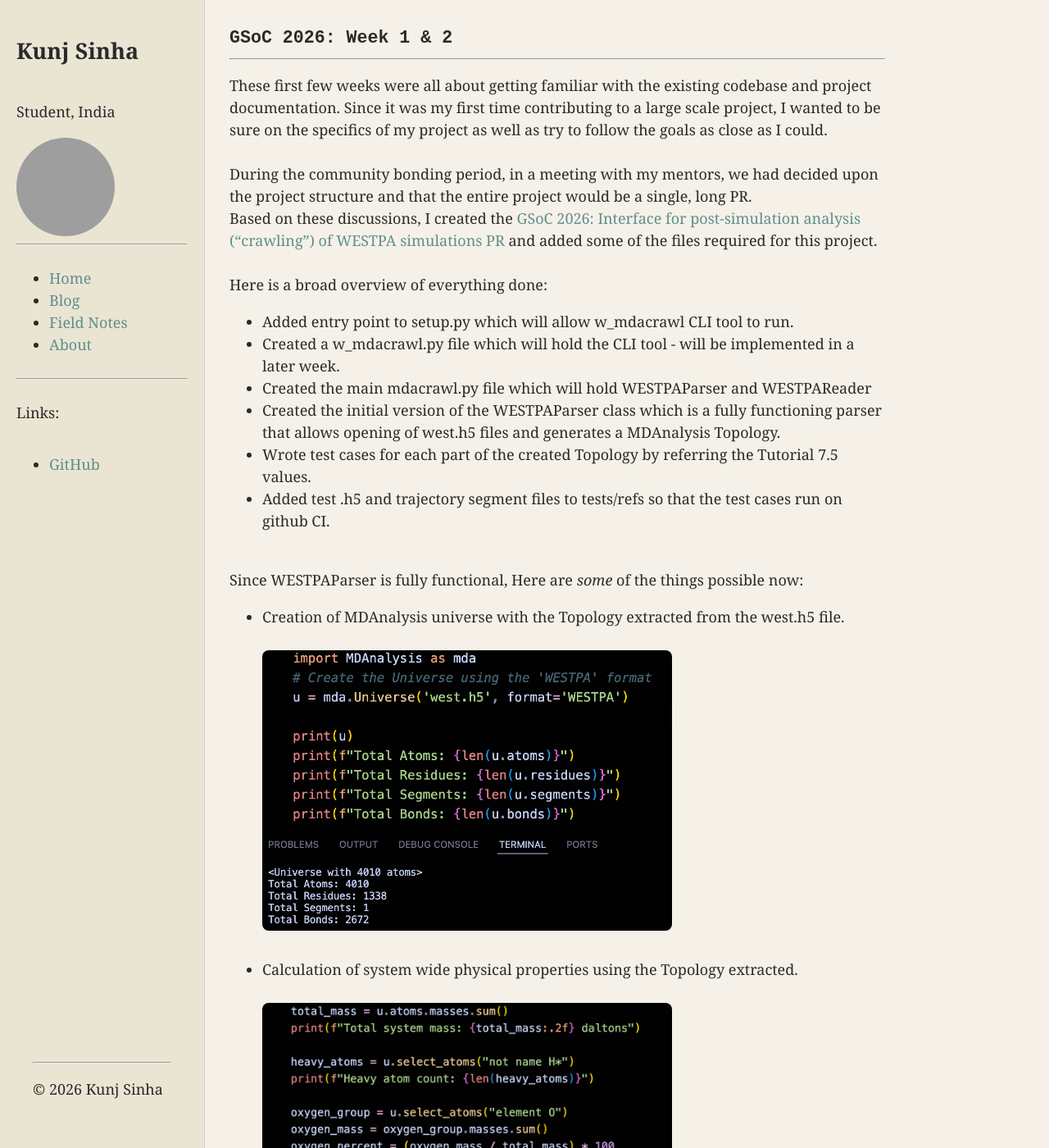
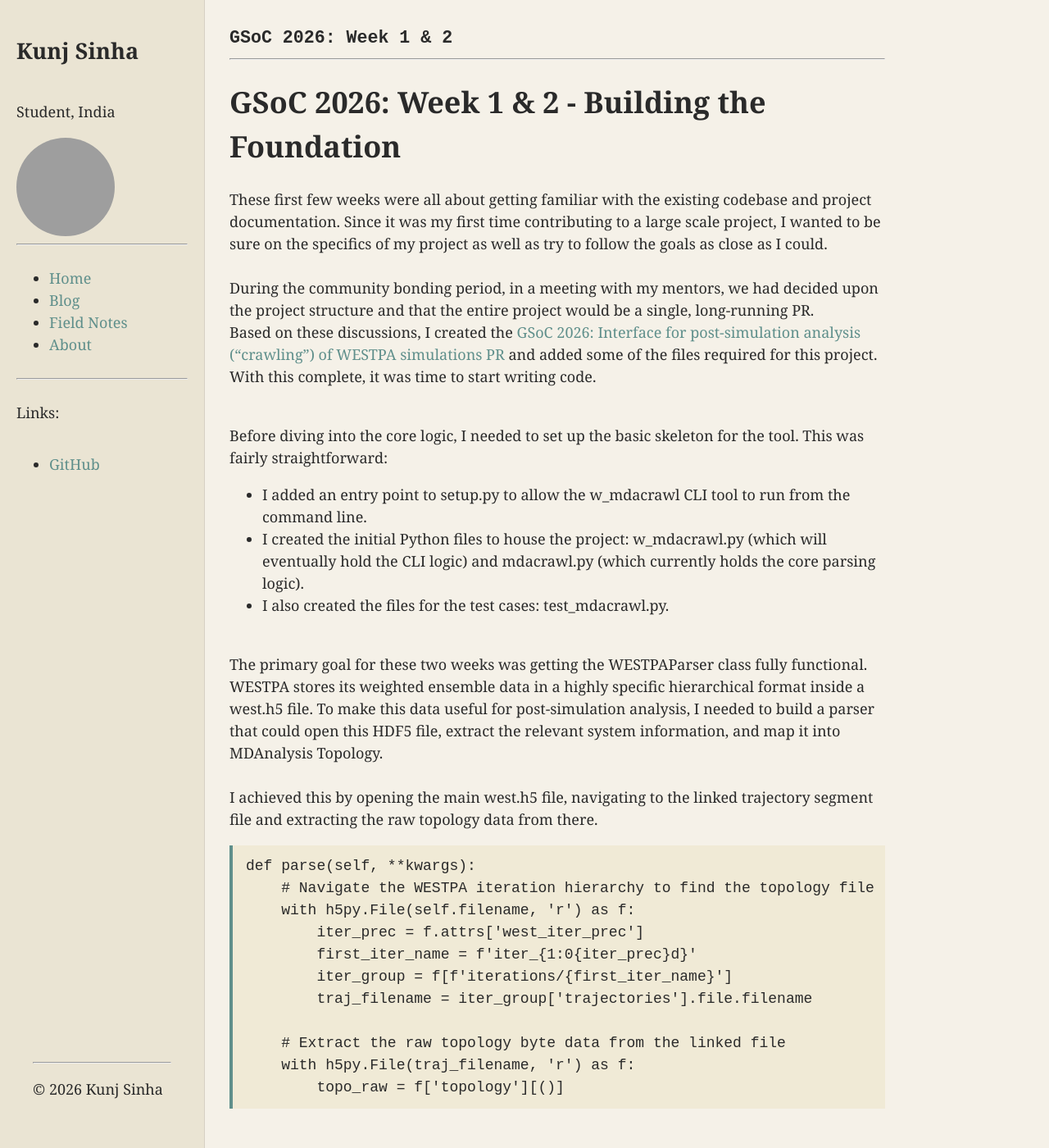
Before and after one commit to kunjsinha/kunjsinha.github.io, a Jekyll site: the page built from _posts/2026-06-15-GSoC-1-2.md, in a window 1280 px wide and 1400 px high. Shown: the whole window at 82% size. Built offline with Jekyll 4.4.1, drawn with Linux system fonts in a browser that asks for light colours; some of the changed text lies outside the part shown; grey boxes are pictures that could not be loaded.

Commit message:
Polishing

````diff
--- a/_posts/2026-06-15-GSoC-1-2.md
+++ b/_posts/2026-06-15-GSoC-1-2.md
@@ -4,18 +4,121 @@
 date: 2026-06-15
 ---
 
+# GSoC 2026: Week 1 & 2 - Building the Foundation
 These first few weeks were all about getting familiar with the existing codebase and project documentation.
 Since it was my first time contributing to a large scale project, I wanted to be sure on the
 specifics of my project as well as try to follow the goals as close as I could.
 <br>
 <br>
 During the community bonding period, in a meeting with my mentors, we had decided upon the project
-structure and that the entire project would be a single, long PR.<br>
+structure and that the entire project would be a single, long-running PR.<br>
 Based on these discussions, I created the [GSoC 2026: Interface for post-simulation analysis (“crawling”) of WESTPA simulations PR](https://github.com/westpa/westpa/pull/594)
-and added some of the files required for this project.
+and added some of the files required for this project. With this complete, it was time to start writing code.
 <br>
 <br>
-Here is a broad overview of everything done:
+
+Before diving into the core logic, I needed to set up the basic skeleton for the tool. This was fairly straightforward:
+- I added an entry point to setup.py to allow the w_mdacrawl CLI tool to run from the command line.
+- I created the initial Python files to house the project: w_mdacrawl.py (which will eventually hold the CLI logic) and mdacrawl.py (which currently holds the core parsing logic).
+- I also created the files for the test cases: test_mdacrawl.py.
+<br>
+<br>
+
+The primary goal for these two weeks was getting the WESTPAParser class fully functional.<br>
+WESTPA stores its weighted ensemble data in a highly specific hierarchical format inside a west.h5 file. To make this data useful for post-simulation analysis,
+I needed to build a parser that could open this HDF5 file, extract the relevant system information, and map it into MDAnalysis Topology.
+<br>
+<br>
+I achieved this by opening the main west.h5 file, navigating to the linked trajectory segment file and extracting the raw topology data from there.
+
+```
+def parse(self, **kwargs):
+    # Navigate the WESTPA iteration hierarchy to find the topology file
+    with h5py.File(self.filename, 'r') as f:
+        iter_prec = f.attrs['west_iter_prec']
+        first_iter_name = f'iter_{1:0{iter_prec}d}'
+        iter_group = f[f'iterations/{first_iter_name}']
+        traj_filename = iter_group['trajectories'].file.filename
+
+    # Extract the raw topology byte data from the linked file
+    with h5py.File(traj_filename, 'r') as f:
+        topo_raw = f['topology'][()]
+```
+
+<br>
+I then iterated through each part of the topology and extracted the required information.
+
+```
+for chain in data['chains']:
+    for residue in chain['residues']:
+        resnames.append(residue['name'])
+        resids.append(residue['resSeq'])
+        residue_segindex.append(seg_idx)
+        for atom in residue['atoms']:
+            atom_names.append(atom['name'])
+            elements.append(atom['element'])
+            atom_resindex.append(res_idx)
+        res_idx += 1
+    seg_idx += 1
+
+for bond in data['bonds']:
+    bonds.append(tuple(bond))
+```
+
+<br>
+Finally, the Topology object was created and returned.
+
+```
+return Topology(
+    n_atoms=n_atoms,
+    n_res=n_res,
+    n_seg=n_seg,
+    attrs=[
+        Atomnames(np.array(atom_names, dtype=object)),
+        Atomids(np.arange(n_atoms, dtype=np.int32)),
+        Resids(np.array(resids, dtype=np.int32)),
+        Resnames(np.array(resnames, dtype=object)),
+        Elements(np.array(elements, dtype=object)),
+        Segids(np.array([str(i) for i in range(n_seg)], dtype=object)),
+        Masses(mass_values),
+        Bonds(bonds),
+    ],
+    atom_resindex=np.array(atom_resindex, dtype=np.int32),
+    residue_segindex=np.array(residue_segindex, dtype=np.int32),
+)
+```
+
+With the parser working, we can now successfully create a MDAnalysis universe directly from a WESTPA output file.
+<br>
+<br>
+<img src="{{ '/assets/images/mdauniverse.png' | relative_url }}" alt="universe" style="width:500px; border-radius: 8px;">
+<br>
+<br>
+Once the universe is created, we have unlocked MDAnalysis's powerful analytical capabilities. For example,
+We can now calculate system-wide physical properties and perform property-based searching directly on the extracted Topology.
+<br>
+<br>
+<img src="{{ '/assets/images/phyprop.png' | relative_url }}" alt="phyprop" style="width:500px; border-radius: 8px;">
+<br>
+<br>
+<img src="{{ '/assets/images/propsearch.png' | relative_url }}" alt="propsearch" style="width:500px; border-radius: 8px;">
+<br>
+<br>
+To ensure the parser is accurately translating the data, I wrote a suite of test cases that validate the generated Topology against the known values from WESTPA's Tutorial 7.5.
+These tests should run automatically GitHub Actions CI pipeline without failing, for this I added the west_mdacrawl.h5 and the trajectory segment files to the tests/refs directory.
+This ensures that every future commit will automatically verify that our MDAnalysis integration hasn't broken. <br>
+These tests cases have passed successfully.
+<br>
+<br>
+<img src="{{ '/assets/images/parsertests.png' | relative_url }}" alt="parsertests" style="width:500px; border-radius: 8px;">
+<br>
+<br>
+The next course of action is to implement the WESTPAReader class which will expose the full WESTPA trajectory as a linear sequence of MDAnalysis
+frames with correct metadata and coordinates.
+<br>
+<br>
+
+### Summary
 - Added entry point to setup.py which will allow w_mdacrawl CLI tool to run.
 - Created a w_mdacrawl.py file which will hold the CLI tool - will be implemented in a later week.
 - Created the main mdacrawl.py file which will hold WESTPAParser and WESTPAReader
@@ -23,34 +126,3 @@
 of west.h5 files and generates a MDAnalysis Topology.
 - Wrote test cases for each part of the created Topology by referring the Tutorial 7.5 values.
 - Added test .h5 and trajectory segment files to tests/refs so that the test cases run on github CI.
-<br>
-<br>
-
-Since WESTPAParser is fully functional, Here are *some* of the things possible now:
-- Creation of MDAnalysis universe with the Topology extracted from the west.h5 file.
-<br>
-<br>
-<img src="{{ '/assets/images/mdauniverse.png' | relative_url }}" alt="universe" style="width:500px; border-radius: 8px;">
-<br>
-<br>
-- Calculation of system wide physical properties using the Topology extracted.
-<br>
-<br>
-<img src="{{ '/assets/images/phyprop.png' | relative_url }}" alt="phyprop" style="width:500px; border-radius: 8px;">
-<br>
-<br>
-- Searching using properties.
-<br>
-<br>
-<img src="{{ '/assets/images/propsearch.png' | relative_url }}" alt="propsearch" style="width:500px; border-radius: 8px;">
-<br>
-<br>
-
-Test cases have been written for the current working parser which have resulted in all passes.
-<br>
-<br>
-<img src="{{ '/assets/images/parsertests.png' | relative_url }}" alt="parsertests" style="width:500px; border-radius: 8px;">
-<br>
-<br>
-The next course of action is to implement the WESTPAReader class which will expose the full WESTPA trajectory as a linear sequence of MDAnalysis
-frames with correct metadata and coordinates.
--- a/assets/style.css
+++ b/assets/style.css
@@ -53,3 +53,15 @@
   width: 100%;
   box-sizing: border-box;
 }
+
+pre {
+  background: #f0ead6;
+  border-left: 4px solid #5f8f8b;
+  padding: 12px 16px;
+  overflow-x: auto;
+  margin: 1rem 0;
+}
+
+code {
+  font-family: "Courier New", monospace;
+}
````
